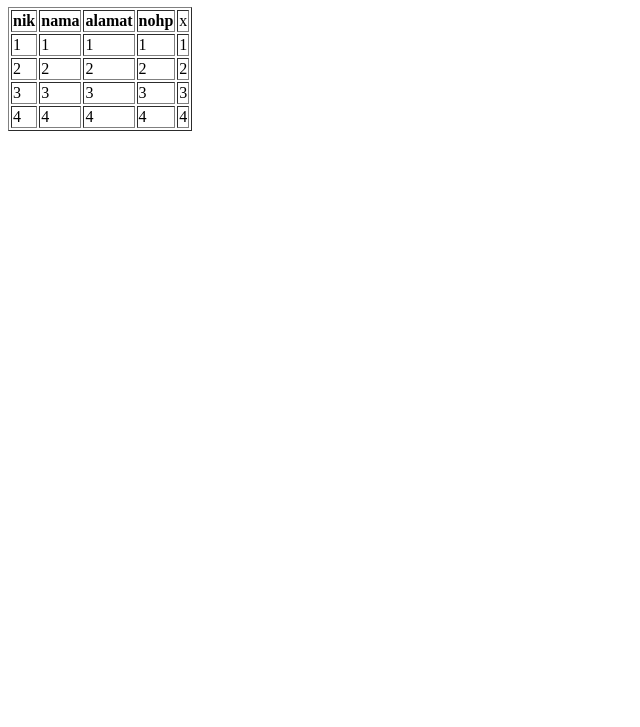
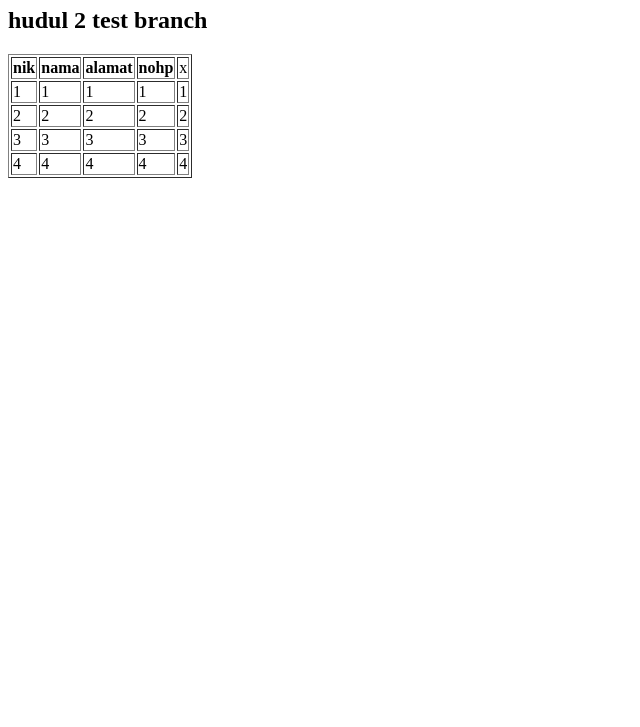
Before and after one commit to left07/html-basic, a plain HTML site: page table.html in a window 1280 px wide. Shown: the part 73-800 px from the top of the page, without its empty margins (0-640 px from the left). Drawn offline with Linux system fonts and the light colour scheme.

Commit message:
add title 2

```diff
--- a/table.html
+++ b/table.html
@@ -7,6 +7,7 @@
 </head>
 <body>
     <h1>HELLO INI TABEL PERTAMA</h1>
+    <h2>hudul 2 test branch</h2>
 
     <table border="1">
         <thead>
```
